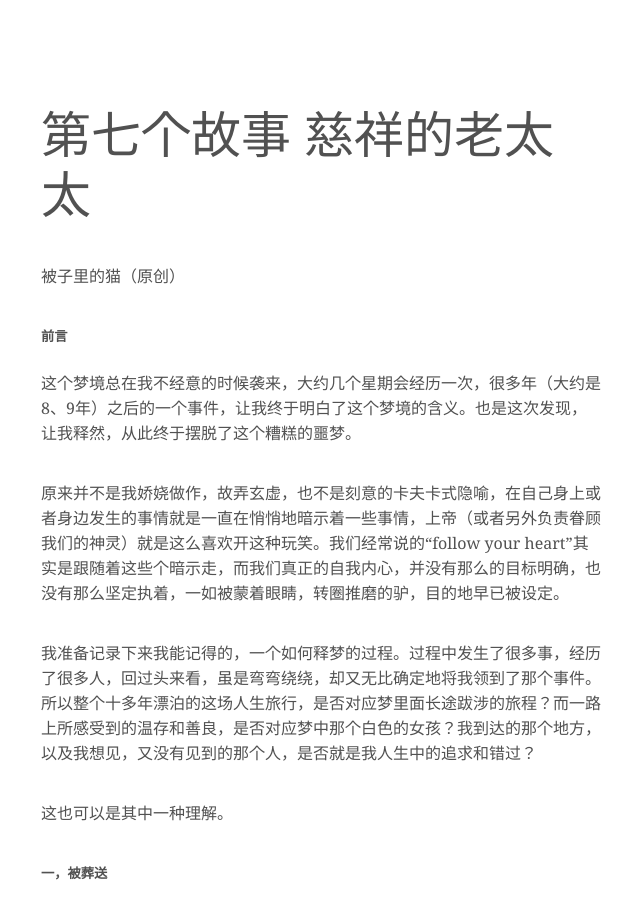
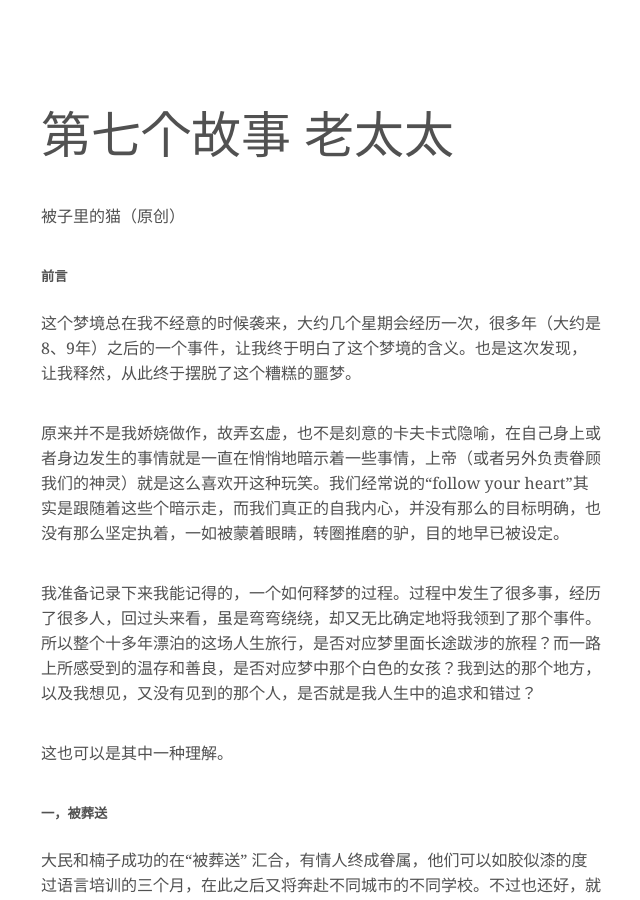
Before and after one commit to tekan-0423/novel, a Jekyll site: the page 第七个故事-老太太.html, which Jekyll copies as it is, in a window 1280 px wide and 900 px high. Shown: the whole window, without its empty margins (319-959 px from the left). Built offline with Jekyll 4.4.1, drawn with Linux system fonts in a browser that asks for light colours.

Commit message:
Update 第七个故事-老太太.html

```diff
--- a/第七个故事-老太太.html
+++ b/第七个故事-老太太.html
@@ -3,7 +3,7 @@
   <head>
     <meta charset="utf-8">
     <meta name="viewport" content="width=device-width, initial-scale=1.0">
-    <title>第七个故事 慈祥的老太太</title>
+    <title>第七个故事 老太太</title>
     <style type="text/css" media="all">
       body {
         margin: 0;
@@ -55,7 +55,7 @@
   <body>
     <div class="container">
       <div class="post">
-        <h1 class="title">第七个故事 慈祥的老太太</h1>
+        <h1 class="title">第七个故事 老太太</h1>
         <div class="show-content">
 <p>被子里的猫（原创）</p>
 <h5>前言</h5>
```
